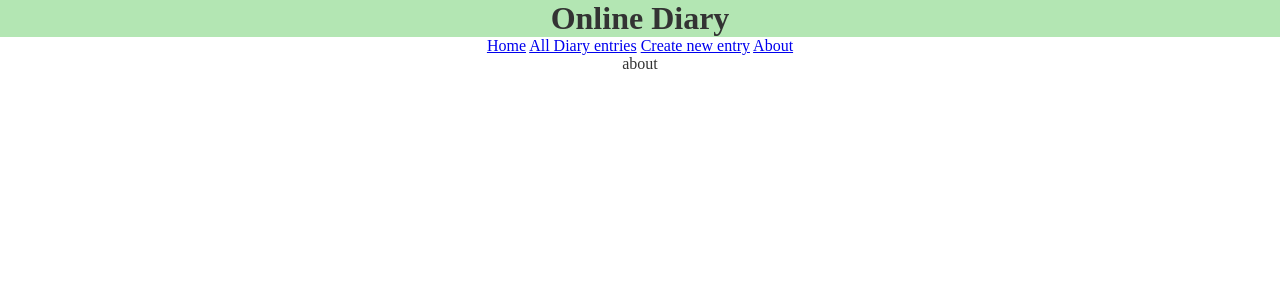
After one commit to prince-thind-archive/online-diary-php, a PHP site: page /pages/about.php in a window 1280 px wide. The commit adds this page. Shown: the top 300 px of the page. Run offline with PHP 8.4, Linux system fonts and the light colour scheme.

Commit message:
add sidelinks

```diff
--- /dev/null
+++ b/components/side-links.php
@@ -0,0 +1,9 @@
+<?php
+echo '
+<div>
+<a href="./index.php">Home</a>
+<a href="./all.php">All Diary entries</a>
+<a href="./new.php">Create new entry</a>
+<a href="./about.php">About</a>
+</div>
+';
--- /dev/null
+++ b/pages/about.php
@@ -0,0 +1,19 @@
+<!DOCTYPE html>
+<html lang="en">
+<head>
+    <meta charset="UTF-8">
+    <meta http-equiv="X-UA-Compatible" content="IE=edge">
+    <meta name="viewport" content="width=device-width, initial-scale=1.0">
+    <title>About</title>
+        <link rel="stylesheet" href="../css/index.css">
+</head>
+<body>
+<?php
+include "../components/header.php";
+include "../components/side-links.php";
+
+echo "about";
+
+?>
+</body>
+</html>
```
Also changed, not shown: index.php (+1 -14 lines), pages/index.php (added, +17 -0 lines).
